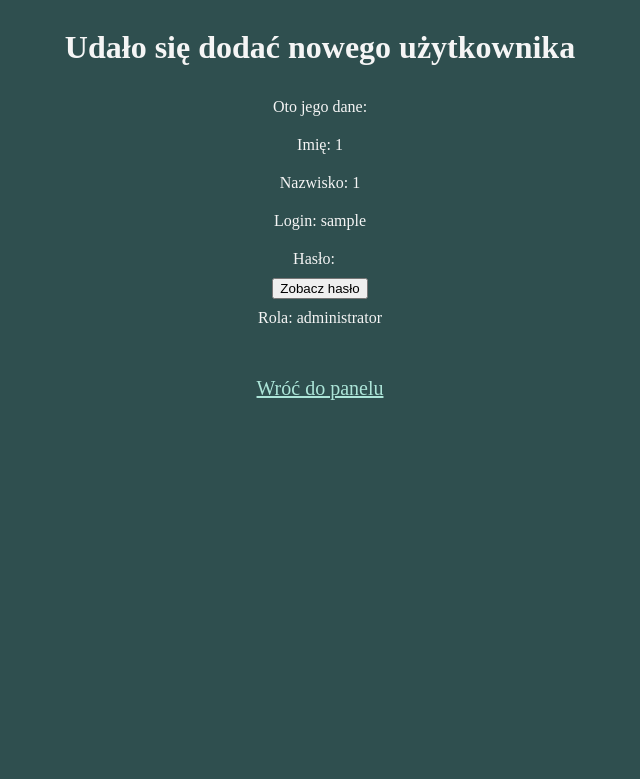
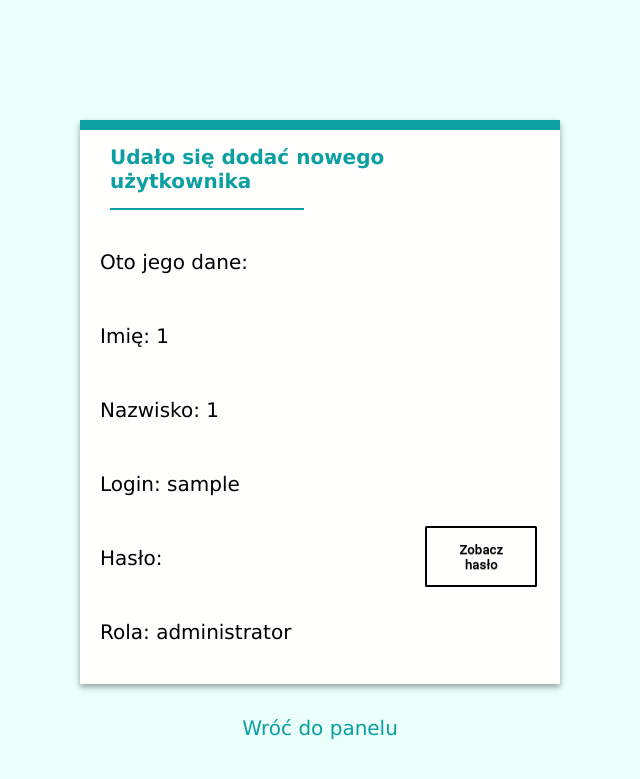
Before and after one commit to mygingerdiary/company_manager, a PHP site: page /add_user/podsumowanie.php in a window 1280 px wide. Shown: the top 779 px of the page, without its empty margins (320-960 px from the left). Run offline with PHP 8.4, Linux system fonts and the light colour scheme; the visitor is signed in with stand-in values (Sample User, id 1).

Commit message:
frontend_fix: small frontend fixes

```diff
--- a/css/add_panel.css
+++ b/css/add_panel.css
@@ -52,3 +52,7 @@
 {
     visibility: hidden;
 }
+
+.empty-notice {
+    font-size: 0.8rem;
+}
--- a/css/panel.css
+++ b/css/panel.css
@@ -84,6 +84,19 @@
     color: red;
     margin-bottom: 1rem;
 }
+
+.error2
+{
+    color: red;
+    margin-top: 10px;
+    margin-bottom: 10px;
+    display: flex;
+    flex-direction: column;
+    align-items: center;
+    justify-content: center;
+    flow:right
+}
+
 .stats
 {
     font-size: 16px;
@@ -113,3 +126,18 @@
     padding-top: 0;
     padding-left: 0;
 }
+
+#haslo
+{
+    visibility: hidden;
+}
+
+.password-section {
+    display: flex;
+    flex-direction: row;
+    justify-content: space-between;
+}
+
+.show-password-button {
+    width: 7rem;
+}
--- a/src/add_user/podsumowanie.php
+++ b/src/add_user/podsumowanie.php
@@ -21,19 +21,19 @@
 }
 
 //usuwamy zmienne z błędami rejestracji
-if(isset($_SESSION['e_imie'])) unset($_SESSION['e_imie']);
-if(isset($_SESSION['e_nazwisko'])) unset($_SESSION['e_nazwisko']);
-if(isset($_SESSION['e_login'])) unset($_SESSION['e_login']);
-if(isset($_SESSION['e_haslo'])) unset($_SESSION['e_haslo']);
-if(isset($_SESSION['e_rola'])) unset($_SESSION['e_rola']);
+if (isset($_SESSION['e_imie'])) unset($_SESSION['e_imie']);
+if (isset($_SESSION['e_nazwisko'])) unset($_SESSION['e_nazwisko']);
+if (isset($_SESSION['e_login'])) unset($_SESSION['e_login']);
+if (isset($_SESSION['e_haslo'])) unset($_SESSION['e_haslo']);
+if (isset($_SESSION['e_rola'])) unset($_SESSION['e_rola']);
 
 //usuwamy zapisane wartości z formularza
-if(isset($_SESSION['fr_imie'])) unset($_SESSION['fr_imie']);
-if(isset($_SESSION['fr_nazwisko'])) unset($_SESSION['fr_nazwisko']);
-if(isset($_SESSION['fr_login'])) unset($_SESSION['fr_login']);
-if(isset($_SESSION['fr_haslo1'])) unset($_SESSION['fr_haslo1']);
-if(isset($_SESSION['fr_haslo2'])) unset($_SESSION['fr_haslo2']);
-if(isset($_SESSION['fr_rola'])) unset($_SESSION['fr_rola']);
+if (isset($_SESSION['fr_imie'])) unset($_SESSION['fr_imie']);
+if (isset($_SESSION['fr_nazwisko'])) unset($_SESSION['fr_nazwisko']);
+if (isset($_SESSION['fr_login'])) unset($_SESSION['fr_login']);
+if (isset($_SESSION['fr_haslo1'])) unset($_SESSION['fr_haslo1']);
+if (isset($_SESSION['fr_haslo2'])) unset($_SESSION['fr_haslo2']);
+if (isset($_SESSION['fr_rola'])) unset($_SESSION['fr_rola']);
 
 ?>
 
@@ -43,60 +43,59 @@
     <meta charset="UTF-8">
     <title>Panel logowania</title>
 
-    <link href="../../css/style_inside.css" type="text/css" rel="stylesheet">
+    <link href="../../css/panel.css" type="text/css" rel="stylesheet">
 </head>
 <body>
 
-<div id="podsumowanie">
-    <h1>Udało się dodać nowego użytkownika</h1>
+<div id="podsumowanie" class="panel-section">
+    <div class="title-section">
+        <p>Udało się dodać nowego użytkownika</p>
+        <hr>
+    </div>
+
+    <div class="button-section">
 
     <p> Oto jego dane:</p>
 
     <?php
-    echo "<p>Imię: ".$_SESSION['r_imie']."</p>";
+    echo "<p>Imię: " . $_SESSION['r_imie'] . "</p>";
 
-    echo "<p>Nazwisko: ".$_SESSION['r_nazwisko']."</p>";
+    echo "<p>Nazwisko: " . $_SESSION['r_nazwisko'] . "</p>";
 
-    echo "<p>Login: ".$_SESSION['r_login']."</p>";
+    echo "<p>Login: " . $_SESSION['r_login'] . "</p>";
 
-    echo '<p> Hasło: <span id="haslo">'.$_SESSION['r_haslo'].'</span></p>';
-    echo '<button id="pokaz_haslo"> Zobacz hasło </button>';
+    echo "<div class='password-section'>";
+    echo '<p> Hasło: <span id="haslo">' . $_SESSION['r_haslo'] . '</span></p>';
+    echo '<button class="transparent-button show-password-button" id="pokaz_haslo"> Zobacz hasło </button>';
+    echo "</div>";
 
-    if ($_SESSION['r_rola'] == 1)
-    {
+    if ($_SESSION['r_rola'] == 1) {
         echo "<p> Rola: administrator </p>";
-    }
-    else if ($_SESSION['r_rola'] == 2)
-    {
+    } else if ($_SESSION['r_rola'] == 2) {
         echo "<p> Rola: pracownik </p>";
-    }
-    else if ($_SESSION['r_rola'] == 3)
-    {
+    } else if ($_SESSION['r_rola'] == 3) {
         echo "<p> Rola: auditor </p>";
     }
 
     ?>
 
-    <a href="../panel.php" class="go-back-link"> Wróć do panelu </a>
+    </div>
 
 </div>
 
+<a href="../panel.php" class="go-back-link"> Wróć do panelu </a>
 
 
 <script type="text/javascript">
     document.getElementById("pokaz_haslo").addEventListener("click", show_password);
     visible = false;
 
-    function show_password()
-    {
-        if( visible == false )
-        {
+    function show_password() {
+        if (visible == false) {
             document.getElementById("haslo").style.visibility = "visible";
             visible = true;
             document.getElementById("pokaz_haslo").innerHTML = "Ukryj hasło";
-        }
-        else if( visible == true )
-        {
+        } else if (visible == true) {
             document.getElementById("haslo").style.visibility = "hidden";
             visible = false;
             document.getElementById("pokaz_haslo").innerHTML = "Zobacz hasło";
--- a/src/connect.php
+++ b/src/connect.php
@@ -1,8 +1,8 @@
 <?php
 
-	$host="localhost:8889";
+	$host="localhost:3306";
 	$db_user="root";
-	$db_password="root";
+	$db_password="admin";
 	$db_name="company_manager";
 
 ?>
--- a/src/devices/editDevice.php
+++ b/src/devices/editDevice.php
@@ -360,7 +360,7 @@
 
 <a href="../panel.php" class="go-back-link"> Wróć do panelu </a>
 
-<a href="devicesCatalogPanel.php"> Cofnij </a>
+<a href="devicesCatalogPanel.php" class="go-back-link"> Cofnij </a>
 
 </body>
 </html>
--- a/src/documents/addDocument.php
+++ b/src/documents/addDocument.php
@@ -125,9 +125,9 @@
 
 </div>
 
-<a href="documentsSystem.php">Cofnij</a>
-<br>
 <a href="../panel.php" class="go-back-link">Wróc do panelu</a>
+
+<a href="documentsSystem.php" class="go-back-link">Cofnij</a>
 
 <!--
 <?php
--- a/src/documents/editDocument.php
+++ b/src/documents/editDocument.php
@@ -128,9 +128,9 @@
 
 </div>
 
-<a href="documentsSystem.php">Cofnij</a>
-<br>
 <a href="../panel.php" class="go-back-link">Wróc do panelu</a>
+
+<a href="documentsSystem.php" class="go-back-link" >Cofnij</a>
 
 <form method="POST">
     <input type="hidden" name="word" value="<?php $ktore; ?>"/>
--- a/src/invoices/salesInvoicePanel.php
+++ b/src/invoices/salesInvoicePanel.php
@@ -1,5 +1,6 @@
 <?php
 session_start();
+error_reporting(0);
 
 if ((!isset($_SESSION['zalogowany'])) || ($_SESSION['zalogowany'] == false)) {
     header('Location: ../index.php');
@@ -263,7 +264,7 @@
                                 "<p> Nazwa kontrahenta: " . $kontrahent_name . "</p>" .
                                 "<p> Vat kontrahenta: " . $kontrahent_vat . "</p>";
 
-                            if ($dokument_result->num_rows > 0) {
+                            if ($dokument_result != null && $dokument_result->num_rows > 0) {
                                 while ($dokument_data = $dokument_result->fetch_assoc()) {
                                     echo "<p>Skan faktury: " . $dokument_data['id'] . ", " . $dokument_data['data'] . ", " . $dokument_data['l_stron'] . ", " . $dokument_data['notatki'] . ", " . '<form method="post" action="showSingleScan.php?id=' . $dokument_id . '" target="_blank"><input type="submit" name="' . $dokument_data['id'] . '" value="otwórz skan"></form>' . "</p>";
                                 }
--- a/src/licenses/addLicence.php
+++ b/src/licenses/addLicence.php
@@ -239,7 +239,7 @@
                     }
                     ?></textarea>
                 <br/>
-                *pole może pozostać puste
+                <span class="empty-notice">*pole może pozostać puste</span>
             </p>
 
             <p>
@@ -374,7 +374,7 @@
                     }
                     ?></textarea>
                 <br/>
-                *pole może pozostać puste
+                <span class="empty-notice">*pole może pozostać puste</span>
             </p>
 
             <input class="transparent-button" type="submit" value="Dodaj licencję">
@@ -385,7 +385,7 @@
 </div>
 
 
-<a href="../panel.php"> Wróć do panelu </a>
+<a href="../panel.php" class="go-back-link"> Wróć do panelu </a>
 
 <a href="licencesCatalogPanel.php" class="go-back-link"> Cofnij </a>
 
--- a/src/licenses/editLicence.php
+++ b/src/licenses/editLicence.php
@@ -432,7 +432,7 @@
 
 <a href="../panel.php" class="go-back-link"> Wróć do panelu </a>
 
-<a href="licencesCatalogPanel.php"> Cofnij </a>
+<a href="licencesCatalogPanel.php" class="go-back-link"> Cofnij </a>
 
 </body>
 </html>
```
Also changed, not shown: src/devices/addDevice.php (+4 -4 lines), src/invoices/addSalesInvoice.php (+4 -4 lines), src/invoices/updateInvoice.php (+4 -4 lines).
